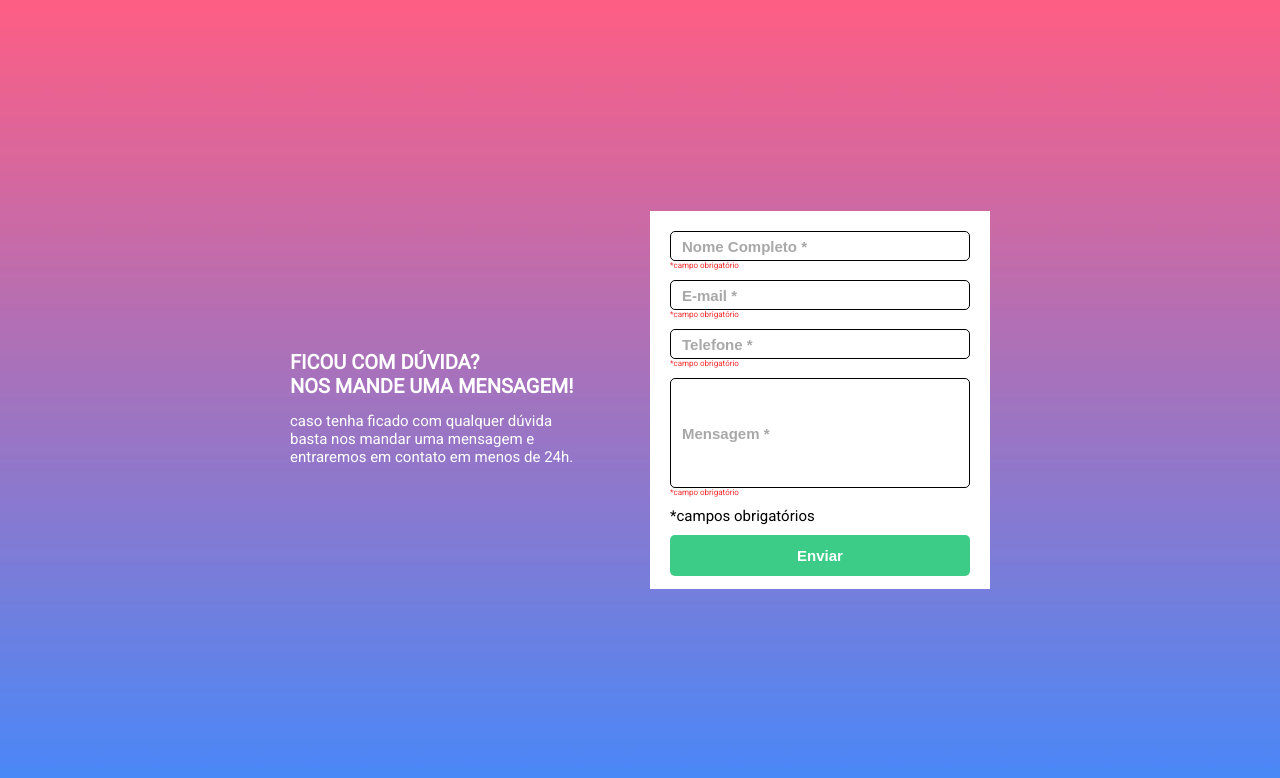
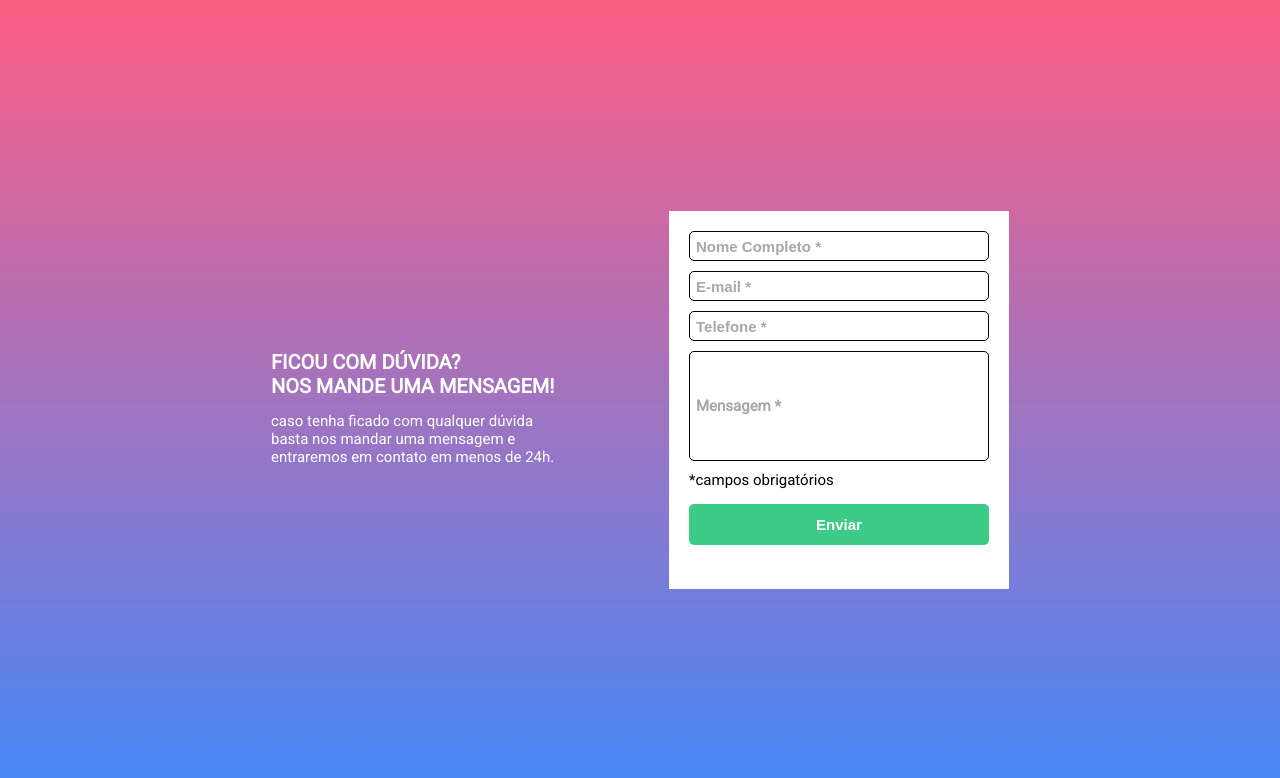
Before and after one commit to TeoniuVilarinho/projeto-formulario, a plain HTML site: page index.html in a window 1280 px wide. Drawn offline with Linux system fonts and the light colour scheme.

Commit message:
Add files via upload

```diff
--- a/src/css/style.css
+++ b/src/css/style.css
@@ -17,7 +17,7 @@ main {
 .sessao-texto {
     display: flex;
     flex-direction: column;
-    width: 300px;
+    width: 338px;
     height: 100px;
     color: #fff;
     gap: 14px;
@@ -30,6 +30,7 @@ main {
 }
 
 .sessao-texto .texto {
+    width: 300px;
     font-size: 15px;
     font-weight: 400;
 }
@@ -40,7 +41,7 @@ main {
     background-color: #fff;
     width: 340px;
     height: 378px;
-    align-items: center;
+    align-items: space-between;
     justify-content: center;
     padding: 20px;
 }
@@ -62,27 +63,40 @@ main {
     border: 1px solid #000;
     border-radius: 5px;
     font-size: 15px;
-    font-weight: 700;
+    font-weight: 400;
     color: #000;
     padding: 6px;
 }
 
 .sessao-formulario .formulario .input .campo.mensagem {
+    font-family: "Roboto", sans-serif;
+    color: #000;
+    border: 1px solid #000;
+    font-size: 15px;
+    font-weight: 400;
     height: 110px;
-    margin-bottom: 0;
+    resize: none;
+}
+
+.campo-preenchido {
+    border: 2px solid #00C22B;
+}
+
+.campo-nao-preenchido {
+    border: 2px solid #F52E2E;
 }
 
 .sessao-formulario .formulario .input .campo::placeholder{
     font-size: 15px;
     font-weight: 700;
     color: #a8a8a8;
-    padding: 5px;
 }
 
 .sessao-formulario .formulario .input .campo-obrigatorio {
     color: #f52e2e;
     font-size: 8px;
     font-weight: 400;
+    display: none;
 }
 
 .sessao-formulario .formulario .texto-campo-obrigatorio {
@@ -100,5 +114,5 @@ main {
     font-size: 15px;
     font-weight: 700;
     cursor: pointer;
-    margin-top: 10px;
+    margin-top: 15px;
 }
```
